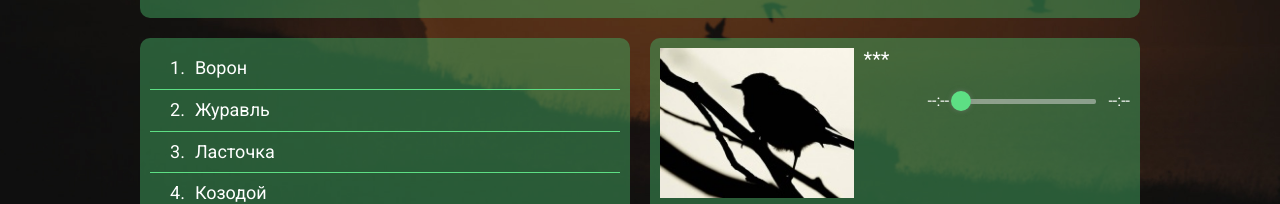
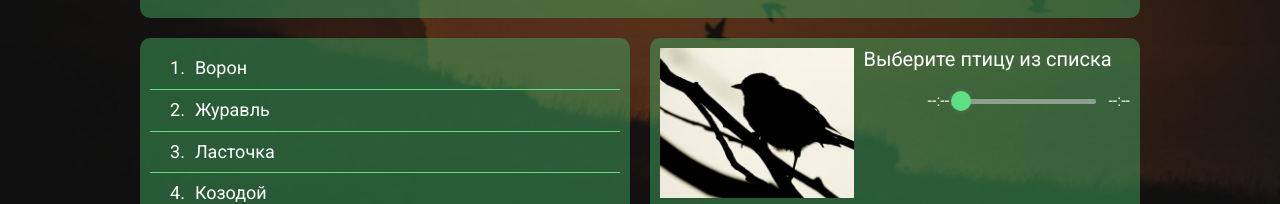
Before and after one commit to Smarrti/songbird, a React (Create React App) app: page / in a window 1280 px wide. Shown: the part 400-604 px from the top of the page. Built offline with nearby package versions, Linux system fonts and the light colour scheme; no server answers.

Commit message:
feat: added text for choosing bird

```diff
--- a/src/components/ChoosedBird/ChoosedBird.jsx
+++ b/src/components/ChoosedBird/ChoosedBird.jsx
@@ -14,7 +14,7 @@ function RightAnswer({ choosedBird }) {
         />
         <div className="choosed-bird__main">
           <p className="choosed-bird__name">
-            {typeof choosedBird.name === 'string' ? choosedBird.name : '***'}
+            {typeof choosedBird.name === 'string' ? choosedBird.name : 'Выберите птицу из списка'}
           </p>
           <p className="choosed-bird__species">
             {typeof choosedBird.species === 'string' ? choosedBird.species : ' '}
```
